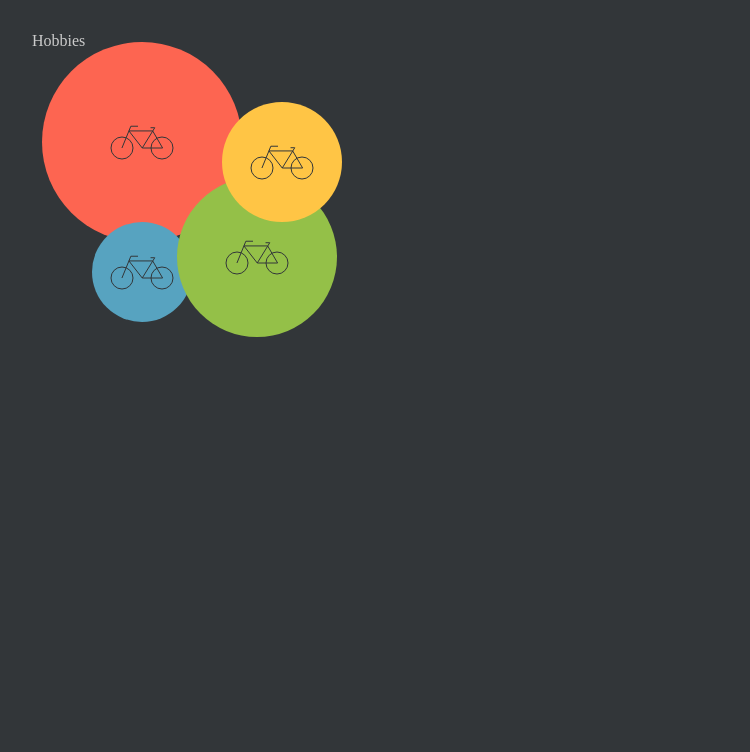
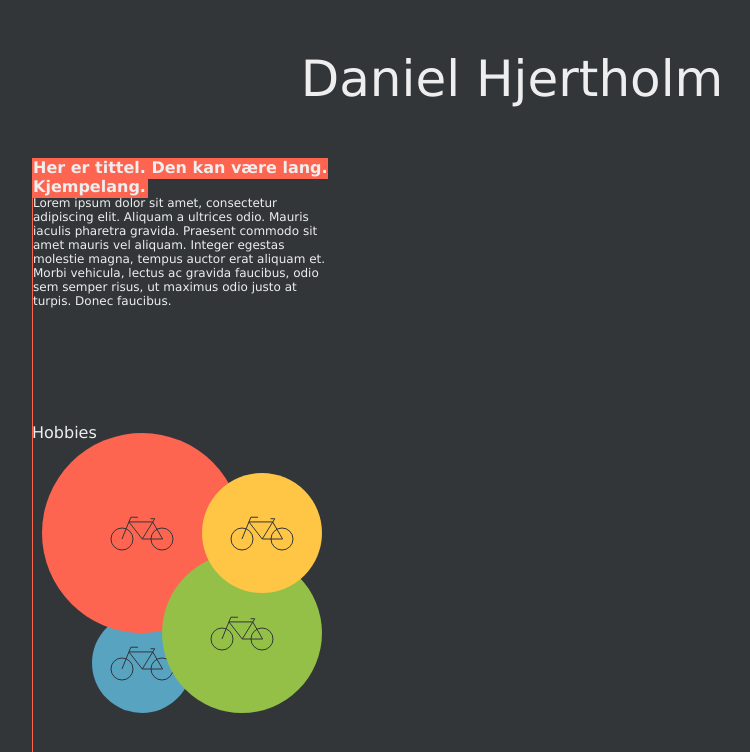
Before and after one commit to danhje/infographic-resume, an Angular app: page / in a window 1280 px wide. Shown: the top 752 px of the page, without its empty margins (128-878 px from the left). Built offline with nearby package versions, Linux system fonts and the light colour scheme.

Commit message:
Testing some CSS animations for the popover

```diff
--- a/src/app/app.component.html
+++ b/src/app/app.component.html
@@ -1 +1,6 @@
+<h1 id="maintitle">Daniel Hjertholm</h1>
+
+<br><br><br><br><br><br><br><br><br><br><br><br><br><br>
+
+
 <app-hobbies></app-hobbies>
--- a/src/app/app.module.ts
+++ b/src/app/app.module.ts
@@ -3,10 +3,12 @@ import { NgModule } from '@angular/core';
 
 import { AppComponent } from './app.component';
 import { HobbiesComponent } from './hobbies/hobbies.component';
+import { PopoverComponent } from './popover/popover.component';
 
 @NgModule({
   declarations: [
     AppComponent,
+    PopoverComponent,
     HobbiesComponent
   ],
   imports: [
--- a/src/app/hobbies/hobbies.component.css
+++ b/src/app/hobbies/hobbies.component.css
@@ -1,3 +1,10 @@
+:host {
+  display: block;
+  position: relative;
+  height: 300px;
+  width: 300px;
+}
+
 .circle {
   position: absolute;
   transition: 0.2s;
@@ -9,7 +16,7 @@
 }
 
 .circle:nth-of-type(1) {
-  z-index: 1;
+  z-index: 3;
   top: 0px;
   left: 0px;
   width: 220px;
@@ -23,7 +30,7 @@
 }
 
 .circle:nth-of-type(2) {
-  z-index: 3;
+  z-index: 1;
   top: 180px;
   left: 50px;
   width: 120px;
@@ -38,8 +45,8 @@
 
 .circle:nth-of-type(3) {
   z-index: 4;
-  top: 60px;
-  left: 180px;
+  top: 40px;
+  left: 160px;
   width: 140px;
   height: 140px;
   clip-path: circle(60px at 70px 70px);
@@ -52,8 +59,8 @@
 
 .circle:nth-of-type(4) {
   z-index: 3;
-  top: 135px;
-  left: 135px;
+  top: 120px;
+  left: 120px;
   width: 180px;
   height: 180px;
   clip-path: circle(80px at 90px 90px);
@@ -62,13 +69,6 @@
 
 .circle:nth-of-type(4):hover {
   clip-path: circle(90px at 90px 90px);
-}
-
-:host {
-  display: block;
-  position: relative;
-  height: 300px;
-  width: 300px;
 }
 
 svg {
--- a/src/app/hobbies/hobbies.component.html
+++ b/src/app/hobbies/hobbies.component.html
@@ -1,5 +1,7 @@
 <div>
   <p class="component-title">Hobbies</p>
+
+  <app-popover></app-popover>
 
   <div class="circle">
     <svg width="32px" height="18px" viewBox="0 0 32 18" version="1.1" xmlns="http://www.w3.org/2000/svg" xmlns:xlink="http://www.w3.org/1999/xlink">
--- /dev/null
+++ b/src/app/popover/popover.component.css
@@ -0,0 +1,69 @@
+:host {
+  position: absolute;
+  margin-top: -300px;
+  margin-left: 0px;
+  width: 300px;
+  height: 600px;
+  z-index: 99;
+}
+
+.infobox {
+  margin-top: 0px;
+  margin-left: 1px;
+  width: 300px;
+  height: 250px;
+  clip-path: inset(0% 100% 100% 0%);
+  -webkit-clip-path: inset(0% 100% 100% 0%);
+  animation: revealInfoBox 0.5s 1.5s;
+  animation-fill-mode: forwards;
+}
+
+h1 {
+  display:inline;
+  margin: 0px;
+  color: #eee;
+  font-size: 16px;
+  background-color: #fd6551;
+  padding: 0px 2px 2px 0px;
+}
+
+p {
+  margin: 0px;
+  color: #eee;
+  background-color: rgba(50, 54, 57, 0.5);
+  font-size: 12px;
+}
+
+/* Safari 4.0 - 8.0 */
+@-webkit-keyframes revealInfoBox {
+  0%   {-webkit-clip-path: inset(0% 100% 100% 0%)}
+  100% {-webkit-clip-path: inset(0% 0% 0% 0%)}
+}
+
+@keyframes revealInfoBox {
+  0%   {clip-path: inset(0% 100% 100% 0%)}
+  100% {clip-path: inset(0% 0% 0% 0%)}
+}
+
+.line {
+  position: absolute;
+  bottom: 0px;
+  margin-left: 0px;
+  width: 1px;
+  height: 0px;
+  background-color: #fd6551;
+  -webkit-animation: extendLine 1s 1s; /* Safari 4.0 - 8.0 */
+  animation: extendLine 0.5s 1s;
+  animation-fill-mode: forwards;
+}
+
+/* Safari 4.0 - 8.0 */
+@-webkit-keyframes extendLine {
+  0%   {height: 0px}
+  100% {height: 600px}
+}
+
+@keyframes extendLine {
+  0%   {height: 0px}
+  100% {height: 600px}
+}
--- /dev/null
+++ b/src/app/popover/popover.component.html
@@ -0,0 +1,6 @@
+<div class="line"></div>
+<div class="infobox">
+  <h1><span class="infoboxtitle">Her er tittel. Den kan være lang. Kjempelang.</span></h1>
+  <p>Lorem ipsum dolor sit amet, consectetur adipiscing elit. Aliquam a ultrices odio. Mauris iaculis pharetra gravida. Praesent commodo sit amet mauris vel aliquam. Integer egestas molestie magna, tempus auctor erat aliquam et. Morbi vehicula, lectus ac gravida faucibus, odio sem semper risus, ut maximus odio justo at turpis. Donec faucibus.</p>
+
+</div>
--- a/src/styles.css
+++ b/src/styles.css
@@ -1,6 +1,8 @@
 body {
   margin: 0;
   background-color:#323639;
+  font-family: Verdana, Geneva, sans-serif;
+  font-weight: 100;
 }
 
 #wrapper {
@@ -10,5 +12,12 @@ body {
 }
 
 .component-title {
-  color: #ccc;
+  color: #eee;
 }
+
+#maintitle {
+  font-weight: normal;
+  font-size: 50px;
+  text-align: center;
+  color: #eee;
+}
```
Also changed, not shown: src/app/popover/popover.component.ts (added, +10 -0 lines).
